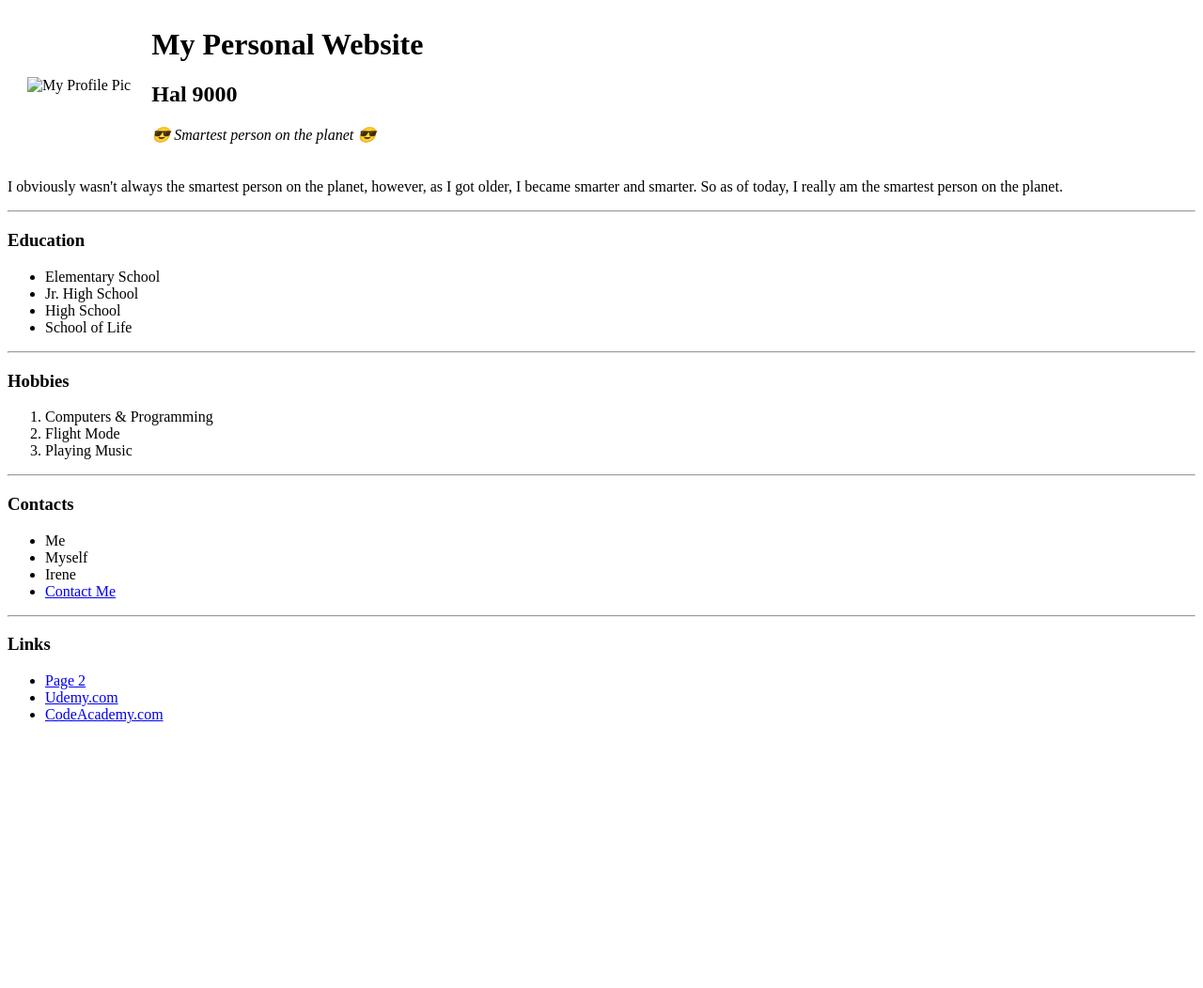
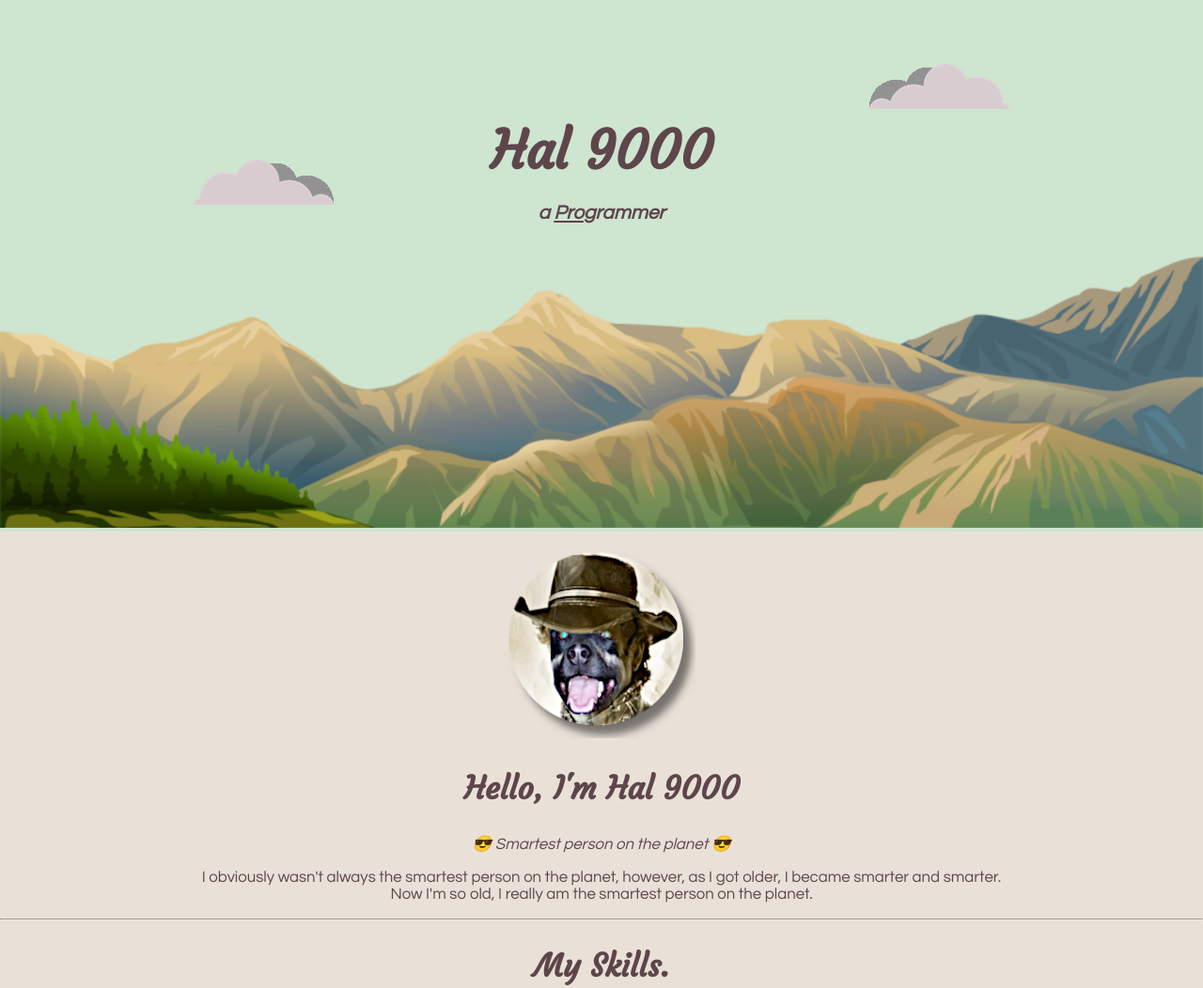
Before and after one commit to halsan23/main, a plain HTML site: page index.html in a window 1280 px wide. Shown: the top 1052 px of the page at 94% size. Before the commit the page ends 800 px from the top, so only its background shows below. Drawn offline with Linux system fonts and the light colour scheme.

Commit message:
Add files via upload

```diff
--- /dev/null
+++ b/css/styles.css
@@ -0,0 +1,59 @@
+/* colors - light to dark - #C2CEC2 - #9FAD9F - #82957D - #455442 */
+/* font-family: 'Courgette', cursive;
+font-family: 'Roboto Slab', serif;
+font-family: 'Yellowtail', cursive; */
+/* --------  Formats  --------  */
+body {
+    margin: 0;
+    text-align: center;
+    font-family: "Century Gothic", CenturyGothic, AppleGothic, sans-serif;
+    font-size: 105%;
+    color: #5E454B;
+}
+h1 {
+    margin: 0 auto;
+    font-family: 'Courgette', cursive;
+    font-size: 3.5rem;
+}
+h2 {
+    font-family: 'Courgette', cursive;
+    font-size: 2.1rem;
+}
+h3 {
+font-family: 'Roboto Slab', serif;
+font-size: 1.5rem;
+}
+
+/* -----  Class Formats  -----  */
+.cloud-left {
+    position: absolute;
+    left: 16%;
+    top: 30%;
+}
+.cloud-right {
+    position: absolute;
+    right: 16%;
+    top: 12%;
+}
+.container-bottom {
+    background-color: #A0937D;
+    padding: 15px 0 5px 0;
+}
+.container-middle {
+    background-color: #E9E1D7;
+    margin: 0;
+    padding: 20px 0 15px;
+}
+.container-top {
+    background-color: #CEE5D0;
+    position:relative;
+    padding: 125px 0 0 0;
+}
+.pro {
+    text-decoration: underline;
+}
+.programmer {
+    font-size: 1.3rem;
+    font-weight: bold;
+    font-style: italic;
+}
--- a/index.html
+++ b/index.html
@@ -1,56 +1,64 @@
+<!DOCTYPE html>
 <html lang="en" dir="ltr">
-
     <head>
         <meta charset="utf-8">
-    <title>My Personal Website - Home Page</title>
-</head>
+        <title>Hal 9000</title>
+        <link rel="stylesheet" href="css/styles.css">
+        <link rel="icon" href="images/favicon.ico">
+        <!-- if icon fails to show up -->
+        <!-- <link rel="favicon" href="images/favicon.ico?v=2"> -->
+        <link rel="preconnect" href="https://fonts.googleapis.com">
+        <link rel="preconnect" href="https://fonts.gstatic.com" crossorigin>
+        <link href="https://fonts.googleapis.com/css2?family=Courgette&family=Roboto+Slab:wght@100&family=Yellowtail&display=swap" rel="stylesheet">
+        <div class="container-top">
+            <img class="cloud-left" src="images/cloud1.png" alt="clouds">
+            <h1>Hal 9000</h1>
+            <p class="programmer">a <span class="pro">Pro</span>grammer</p>
+            <img class="cloud-right" src="images/cloud2.png" alt="clouds">
+            <img src="images/mountain2.png" alt="mountain" width=100%>
+        </div>
 
-<body>
-    <table cellspacing=20>
-        <tr>
-            <td>
-                <!-- <img src="D:\Python Files\Portfolio\Atom Files\Personal Site\images\Hal Social Pic.png" alt="My Profile Pic"> -->
-                <img src="images/logo_pic.png" alt="My Profile Pic">
-            <td>
-                <h1>My Personal Website</h1>
-                <h2>Hal 9000</h2>
+        <div class="container-middle">
+            <div class="profile">
+                <img src="images/logo_pic.png" alt="My Logo Pic">
+                <h2>Hello, I'm Hal 9000</h2>
                 <p><em>&#128526; Smartest person on the planet &#128526;</em></p>
-            </td>
-        </tr>
-    </table>
                 <p>I obviously wasn't always the smartest person on the planet,
-        however, as I got older, I became smarter and smarter. So as
-        of today, I really am the smartest person on the planet.</p>
+                    however, as I got older, I became smarter and smarter.<br>
+                    Now I'm so old, I really am the smartest person on the planet.</p>
+            </div>
             <hr>
-    <h3>Education</h3>
-    <ul>
-        <li>Elementary School</li>
-        <li>Jr. High School</li>
-        <li>High School</li>
-        <li>School of Life</li>
-    </ul>
+            <div class="skills">
+                <h2>My Skills.</h2>
+                <div class="skill-row">
+                    <img class="" src="images/computer.png" alt="computer">
+                    <h3>Current Skills</h3>
+                    <p>I design static websites as well as web based applications for the average user.</p>
+                    <p>I am fluent in HTML, CSS, PHP, Python, and SQL.</p>
+                    <p>I also create web graphics using GIMP, Photoshop and PSPro</p>
+                </div>
                 <hr>
-    <h3>Hobbies</h3>
-    <ol>
-        <li>Computers & Programming</li>
-        <li>Flight Mode</li>
-        <li>Playing Music</li>
-    </ol>
+                <div class="skill-row">
+                    <h2>Other Interests.</h2>
+                    <img class="" src="images/airplane.png" alt="Airplane Icon from https://www.flaticon.com/">
+                    <h3>My Other Interests</h3>
+                    <p>I'm also interested in playing music and anything to do with Flight Mode.</p>
+                </div>
+            </div>
             <hr>
-    <h3>Contacts</h3>
-    <ul>
-        <li>Me</li>
-        <li>Myself</li>
-        <li>Irene</li>
-        <li><a href="page3.html">Contact Me</a></li>
-    </ul>
-    <hr>
-    <h3>Links</h3>
-    <ul>
-        <li><a href="page2.html">Page 2</a></li>
-        <li><a href="https://www.udemy.com/">Udemy.com</a></li>
-        <li><a href="https://www.codecademy.com/">CodeAcademy.com</a></li>
-    </ul>
+            <div class="contact-me">
+                <h2>Get In Touch</h2>
+                <h3>Feel free to contact me.</h3>
+                <p>You can email me directly by clicking on the link.</p>
+                <a class="btn" href="mailto:halsan23@msn.com">CONTACT ME</a>
+            </div>
+        </div>
+        <div class="container-bottom">
+            <!-- <a class="footer-link" href="https://www.linkedin.com/">LinkedIn</a>
+            <a class="footer-link" href="https://twitter.com/">Twitter</a>
+            <a class="footer-link" href="https://www.appbrewery.co/">Website</a> -->
+            <a class="footer-link" href="https://halsan23.github.io/main/" target="_blank" rel="noopener">My GitHub Website</a>
+            <p>© 2018 H9000.</p>
+        </div>
     </body>
-
 </html>
```
Also changed, not shown: images/airplane.png (added), images/cloud1.png (added), images/cloud2.png (added), images/computer.png (added), images/favicon.ico (added), images/logo_pic.png (added), images/mountain2.png (added). Lines whose indentation alone changed are shown as unchanged.
